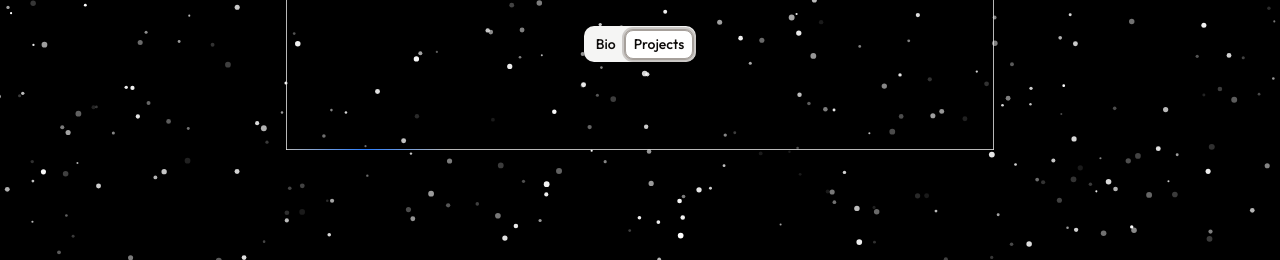
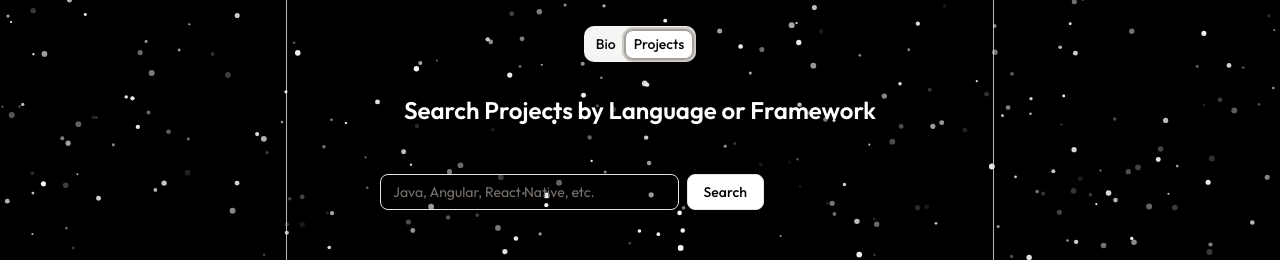
Before and after one commit to Jmcdaniels7/portfolio2.0, a Next.js app in the folder portfol2.0/: page / in a window 1280 px wide. Both pictures are taken after a click on the tab "Projects". Shown: the part 484-744 px from the top of the page. Built offline with nearby package versions, Linux system fonts and the light colour scheme; a web font is replaced by a local one.

Commit message:
added search bar and input button components into project tab

```diff
--- /dev/null
+++ b/portfol2.0/components/ui/Features/inputNbutton.jsx
@@ -0,0 +1,15 @@
+import { Button } from "@/components/ui/button"
+import { Input } from "@/components/ui/input"
+
+export function InputWithButton() {
+  return (
+    <div className="flex w-full max-w-sm items-center gap-2 text-white">
+      <Input type="project" placeholder="Java, Angular, React Native, etc." />
+      <Button type="submit" variant="outline">
+        <div className="text-black" >
+            Search
+        </div>
+      </Button>
+    </div>
+  )
+}
--- a/portfol2.0/components/ui/Layout/hero-section-demo-1.jsx
+++ b/portfol2.0/components/ui/Layout/hero-section-demo-1.jsx
@@ -2,6 +2,7 @@
 
 import { motion } from "motion/react";
 import { TypewriterEffect } from "@/components/ui/Features/typewriter-effect";
+import { InputWithButton } from "@/components/ui/Features/inputNbutton";
 import { Tabs, TabsContent, TabsList, TabsTrigger } from "@/components/ui/Layout/tabs";
 import { ResizablePanelGroup, ResizablePanel, ResizableHandle }  from "@/components/ui/Layout/resizable";
 import Image from "next/image";
@@ -102,11 +103,11 @@
                       <p><span className="font-semibold text-white text-left text-lg">Frameworks/Technologies: Node.js,
                          React, Next.js, Angular, Spring Boot, Django</span></p> <br></br>
                       <p><span className="font-semibold text-white text-left text-lg">Databases: PostgreSQL, Oracle,
-                        CosmosDB</span></p><br></br>
+                        CosmosDB, Google Cloud SQL</span></p><br></br>
                       <p><span className="font-semibold text-white text-left text-lg">Cloud Platforms: Microsoft Azure,
-                        AWS, Render, Heroku, Vercel, GithubPages</span></p><br></br>
+                        AWS, Render, Google Cloud, Vercel, GithubPages</span></p><br></br>
                       <p><span className="font-semibold text-white text-left text-lg">Tools: Postman, PostgreAdmin4,
-                        DjangoAdmin, Docker, Git, Github, Maven
+                        DjangoAdmin, Docker, Git, Github, Trello
                          </span></p><br></br>
                       <p><span className="font-semibold text-white text-left text-lg">Other: RESTful APIs, Agile Methodologies</span></p>
 
@@ -116,6 +117,11 @@
 
             </TabsContent>
             <TabsContent value="projects" classname="relative z-10 mt-8 flex flex-wrap items-center justify-center">
+
+               <div className="flex flex-col h-full items-left justify-left p-6">
+                      <span className="font-semibold text-white  text-2xl">Search Projects by Language or Framework</span><br></br>
+               </div>
+              <InputWithButton />
 
             </TabsContent>
           </Tabs>
--- /dev/null
+++ b/portfol2.0/components/ui/button.jsx
@@ -0,0 +1,56 @@
+import * as React from "react"
+import { Slot } from "@radix-ui/react-slot"
+import { cva } from "class-variance-authority";
+
+import { cn } from "@/lib/utils"
+
+const buttonVariants = cva(
+  "inline-flex items-center justify-center gap-2 whitespace-nowrap rounded-md text-sm font-medium transition-all disabled:pointer-events-none disabled:opacity-50 [&_svg]:pointer-events-none [&_svg:not([class*='size-'])]:size-4 shrink-0 [&_svg]:shrink-0 outline-none focus-visible:border-ring focus-visible:ring-ring/50 focus-visible:ring-[3px] aria-invalid:ring-destructive/20 dark:aria-invalid:ring-destructive/40 aria-invalid:border-destructive",
+  {
+    variants: {
+      variant: {
+        default: "bg-primary text-primary-foreground hover:bg-primary/90",
+        destructive:
+          "bg-destructive text-white hover:bg-destructive/90 focus-visible:ring-destructive/20 dark:focus-visible:ring-destructive/40 dark:bg-destructive/60",
+        outline:
+          "border bg-background shadow-xs hover:bg-accent hover:text-accent-foreground dark:bg-input/30 dark:border-input dark:hover:bg-input/50",
+        secondary:
+          "bg-secondary text-secondary-foreground hover:bg-secondary/80",
+        ghost:
+          "hover:bg-accent hover:text-accent-foreground dark:hover:bg-accent/50",
+        link: "text-primary underline-offset-4 hover:underline",
+      },
+      size: {
+        default: "h-9 px-4 py-2 has-[>svg]:px-3",
+        sm: "h-8 rounded-md gap-1.5 px-3 has-[>svg]:px-2.5",
+        lg: "h-10 rounded-md px-6 has-[>svg]:px-4",
+        icon: "size-9",
+        "icon-sm": "size-8",
+        "icon-lg": "size-10",
+      },
+    },
+    defaultVariants: {
+      variant: "default",
+      size: "default",
+    },
+  }
+)
+
+function Button({
+  className,
+  variant,
+  size,
+  asChild = false,
+  ...props
+}) {
+  const Comp = asChild ? Slot : "button"
+
+  return (
+    <Comp
+      data-slot="button"
+      className={cn(buttonVariants({ variant, size, className }))}
+      {...props} />
+  );
+}
+
+export { Button, buttonVariants }
--- /dev/null
+++ b/portfol2.0/components/ui/input.jsx
@@ -0,0 +1,24 @@
+import * as React from "react"
+
+import { cn } from "@/lib/utils"
+
+function Input({
+  className,
+  type,
+  ...props
+}) {
+  return (
+    <input
+      type={type}
+      data-slot="input"
+      className={cn(
+        "file:text-foreground placeholder:text-muted-foreground selection:bg-primary selection:text-primary-foreground dark:bg-input/30 border-input h-9 w-full min-w-0 rounded-md border bg-transparent px-3 py-1 text-base shadow-xs transition-[color,box-shadow] outline-none file:inline-flex file:h-7 file:border-0 file:bg-transparent file:text-sm file:font-medium disabled:pointer-events-none disabled:cursor-not-allowed disabled:opacity-50 md:text-sm",
+        "focus-visible:border-ring focus-visible:ring-ring/50 focus-visible:ring-[3px]",
+        "aria-invalid:ring-destructive/20 dark:aria-invalid:ring-destructive/40 aria-invalid:border-destructive",
+        className
+      )}
+      {...props} />
+  );
+}
+
+export { Input }
--- a/portfol2.0/package.json
+++ b/portfol2.0/package.json
@@ -9,6 +9,7 @@
     "lint": "eslint"
   },
   "dependencies": {
+    "@radix-ui/react-slot": "^1.2.3",
     "@radix-ui/react-tabs": "^1.1.13",
     "@tabler/icons-react": "^3.34.1",
     "@tailwindcss/cli": "^4.1.12",
```
Also changed, not shown: 1 other file (tests, documents, lock files or other folders).
